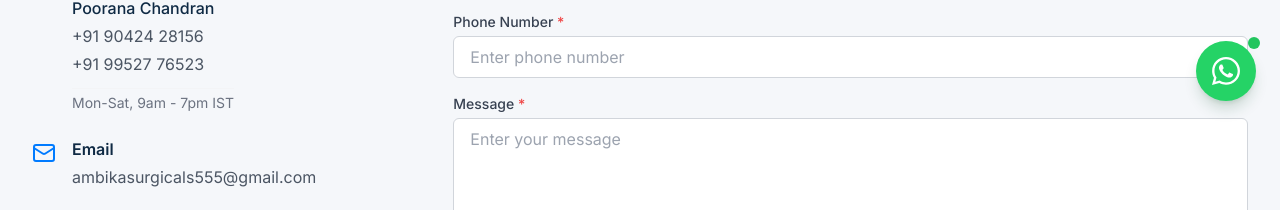
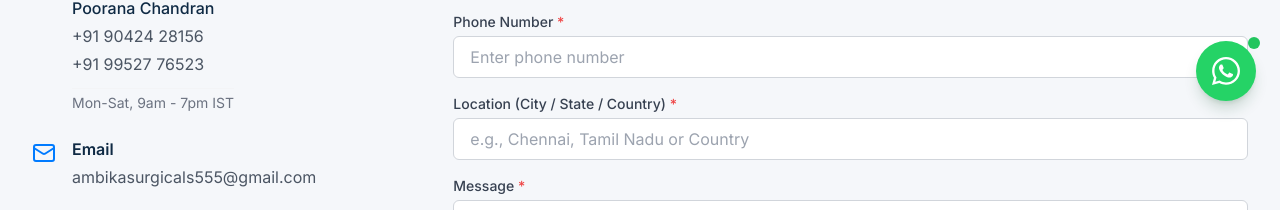
Before and after one commit to ajithyaasaf/Ambika_Surgicals, a Next.js app: page /contact in a window 1280 px wide. Shown: the part 675-885 px from the top of the page. Built offline with nearby package versions, Linux system fonts and the light colour scheme; no server answers.

Commit message:
code changes

```diff
--- a/app/actions/contact.ts
+++ b/app/actions/contact.ts
@@ -41,6 +41,7 @@ export async function submitContactForm(formData: FormData): Promise<ActionRespo
             company: formData.get('company'),
             email: formData.get('email'),
             phone: formData.get('phone'),
+            location: formData.get('location'),
             message: formData.get('message'),
         };
 
@@ -127,6 +128,7 @@ export async function submitQuoteRequest(
             company: formData.get('company'),
             email: formData.get('email'),
             phone: formData.get('phone'),
+            location: formData.get('location'),
             message: formData.get('message'),
         };
 
--- a/components/admin/SubmissionDetailsModal.tsx
+++ b/components/admin/SubmissionDetailsModal.tsx
@@ -1,7 +1,7 @@
 'use client';
 
 import Image from 'next/image';
-import { X, User, Building2, Mail, Phone, MessageSquare, Package, Calendar } from 'lucide-react';
+import { X, User, Building2, MapPin, Mail, Phone, MessageSquare, Package, Calendar } from 'lucide-react';
 import { Button } from '@/components/ui/button';
 import { format } from 'date-fns';
 import { PRODUCTS } from '@/lib/data/products';
@@ -12,6 +12,7 @@ interface Submission {
     email: string;
     phone?: string;
     company?: string;
+    location?: string;
     message?: string;
     status: 'new' | 'read' | 'replied';
     timestamp: any;
@@ -94,6 +95,16 @@ export default function SubmissionDetailsModal({ submission, isOpen, onClose }:
                                     <div>
                                         <div className="text-xs text-gray-500 mb-1">Company</div>
                                         <div className="font-semibold text-navy">{submission.company}</div>
+                                    </div>
+                                </div>
+                            )}
+
+                            {submission.location && (
+                                <div className="flex items-start gap-3">
+                                    <MapPin className="w-5 h-5 text-gray-400 mt-0.5" />
+                                    <div>
+                                        <div className="text-xs text-gray-500 mb-1">Location</div>
+                                        <div className="font-semibold text-navy">{submission.location}</div>
                                     </div>
                                 </div>
                             )}
--- a/components/admin/SubmissionTable.tsx
+++ b/components/admin/SubmissionTable.tsx
@@ -18,6 +18,7 @@ interface Submission {
     email: string;
     phone?: string;
     company?: string;
+    location?: string;
     message?: string;
     status: 'new' | 'read' | 'replied';
     timestamp: any; // Date or timestamp string
@@ -40,7 +41,8 @@ export default function SubmissionTable({ initialSubmissions }: { initialSubmiss
     const filteredSubmissions = initialSubmissions.filter(sub =>
         sub.name.toLowerCase().includes(searchTerm.toLowerCase()) ||
         sub.email.toLowerCase().includes(searchTerm.toLowerCase()) ||
-        sub.company?.toLowerCase().includes(searchTerm.toLowerCase())
+        sub.company?.toLowerCase().includes(searchTerm.toLowerCase()) ||
+        sub.location?.toLowerCase().includes(searchTerm.toLowerCase())
     );
 
     // Calculate pagination
@@ -176,6 +178,11 @@ export default function SubmissionTable({ initialSubmissions }: { initialSubmiss
                                                 🏢 {sub.company}
                                             </div>
                                         )}
+                                        {sub.location && (
+                                            <div className="text-xs text-gray-500 mt-0.5 flex items-center gap-1">
+                                                📍 {sub.location}
+                                            </div>
+                                        )}
                                         {sub.phone && (
                                             <div className="text-xs text-gray-400 mt-0.5">📞 {sub.phone}</div>
                                         )}
--- a/components/forms/ContactForm.tsx
+++ b/components/forms/ContactForm.tsx
@@ -147,6 +147,24 @@ export default function ContactForm({ isQuoteRequest = false, productItems = [],
                 )}
             </div>
 
+            {/* Location Field */}
+            <div>
+                <label htmlFor="location" className="block text-sm font-medium text-gray-700 mb-1">
+                    Location (City / State / Country) <span className="text-red-500">*</span>
+                </label>
+                <input
+                    type="text"
+                    id="location"
+                    name="location"
+                    required
+                    className="w-full px-4 py-2 border border-gray-300 rounded-md focus:ring-2 focus:ring-primary focus:border-transparent transition-colors"
+                    placeholder="e.g., Chennai, Tamil Nadu or Country"
+                />
+                {state.errors?.location && (
+                    <p className="text-red-600 text-xs mt-1">{state.errors.location[0]}</p>
+                )}
+            </div>
+
             {/* Message Field */}
             <div>
                 <label htmlFor="message" className="block text-sm font-medium text-gray-700 mb-1">
--- a/lib/utils/exportToExcel.ts
+++ b/lib/utils/exportToExcel.ts
@@ -10,6 +10,7 @@ interface Submission {
     email: string;
     phone?: string;
     company?: string;
+    location?: string;
     message?: string;
     status: 'new' | 'read' | 'replied';
     timestamp: any;
@@ -50,6 +51,7 @@ export function exportToExcel(submissions: Submission[]) {
             'Status': sub.status.toUpperCase(),
             'Name': sub.name,
             'Company': sub.company || 'N/A',
+            'Location': sub.location || 'N/A',
             'Email': sub.email,
             'Phone': sub.phone || 'N/A',
             'Message': sub.message || '',
@@ -70,6 +72,7 @@ export function exportToExcel(submissions: Submission[]) {
         { wch: 10 }, // Status
         { wch: 20 }, // Name
         { wch: 25 }, // Company
+        { wch: 20 }, // Location
         { wch: 30 }, // Email
         { wch: 15 }, // Phone
         { wch: 50 }, // Message
--- a/lib/validations.ts
+++ b/lib/validations.ts
@@ -6,6 +6,7 @@ export const contactFormSchema = z.object({
     company: z.string().min(2, 'Company name is required').max(100),
     email: z.string().email('Invalid email address'),
     phone: z.string().min(10, 'Phone number must be at least 10 digits').max(15),
+    location: z.string().min(2, 'Location is required').max(100),
     message: z.string().min(10, 'Message must be at least 10 characters').max(1000),
 });
 
@@ -17,6 +18,7 @@ export const quoteFormSchema = z.object({
     company: z.string().min(2, 'Hospital / Company name is required').max(100),
     email: z.string().email('Invalid email address'),
     phone: z.string().min(10, 'Phone number must be at least 10 digits').max(15),
+    location: z.string().min(2, 'Location is required').max(100),
     message: z.string().max(1000).optional().transform((val) => val || ''),
 });
 
```
